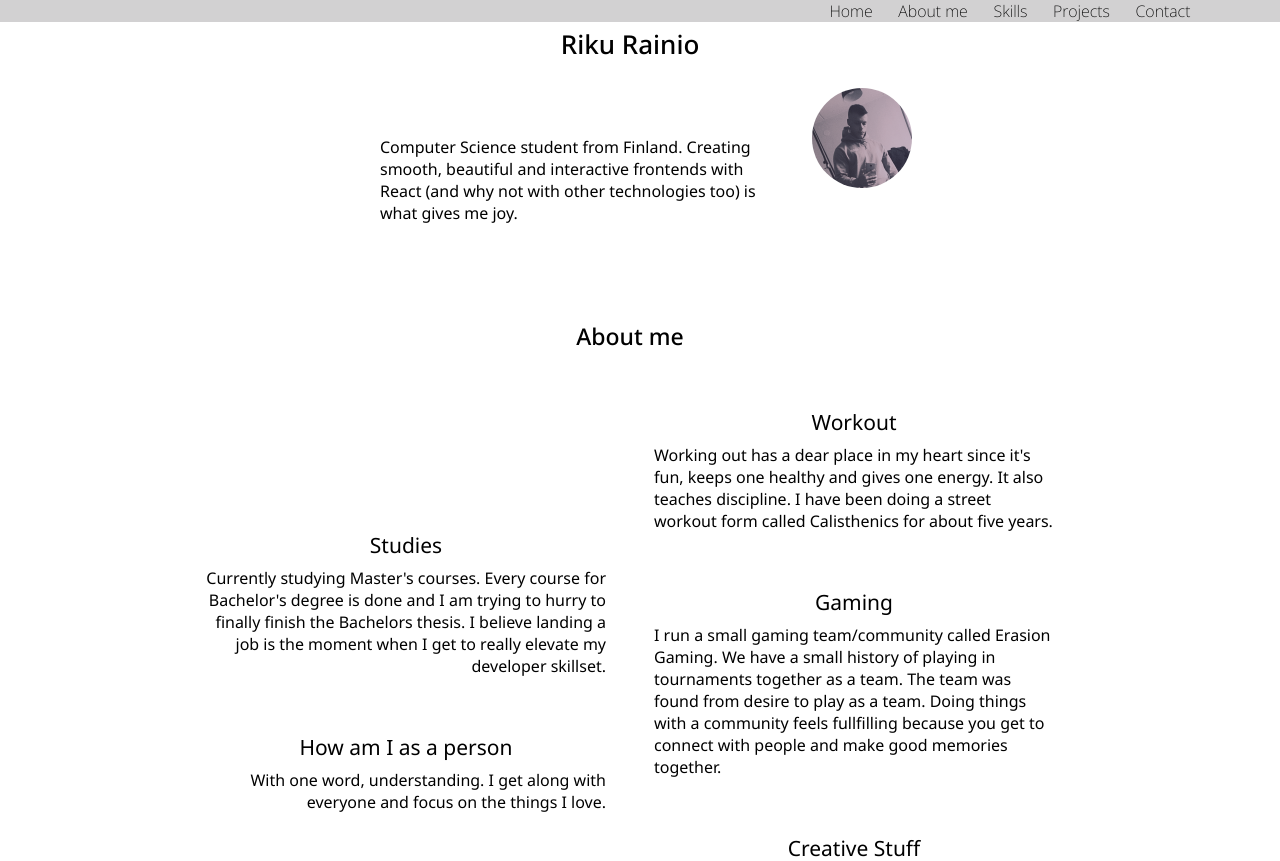
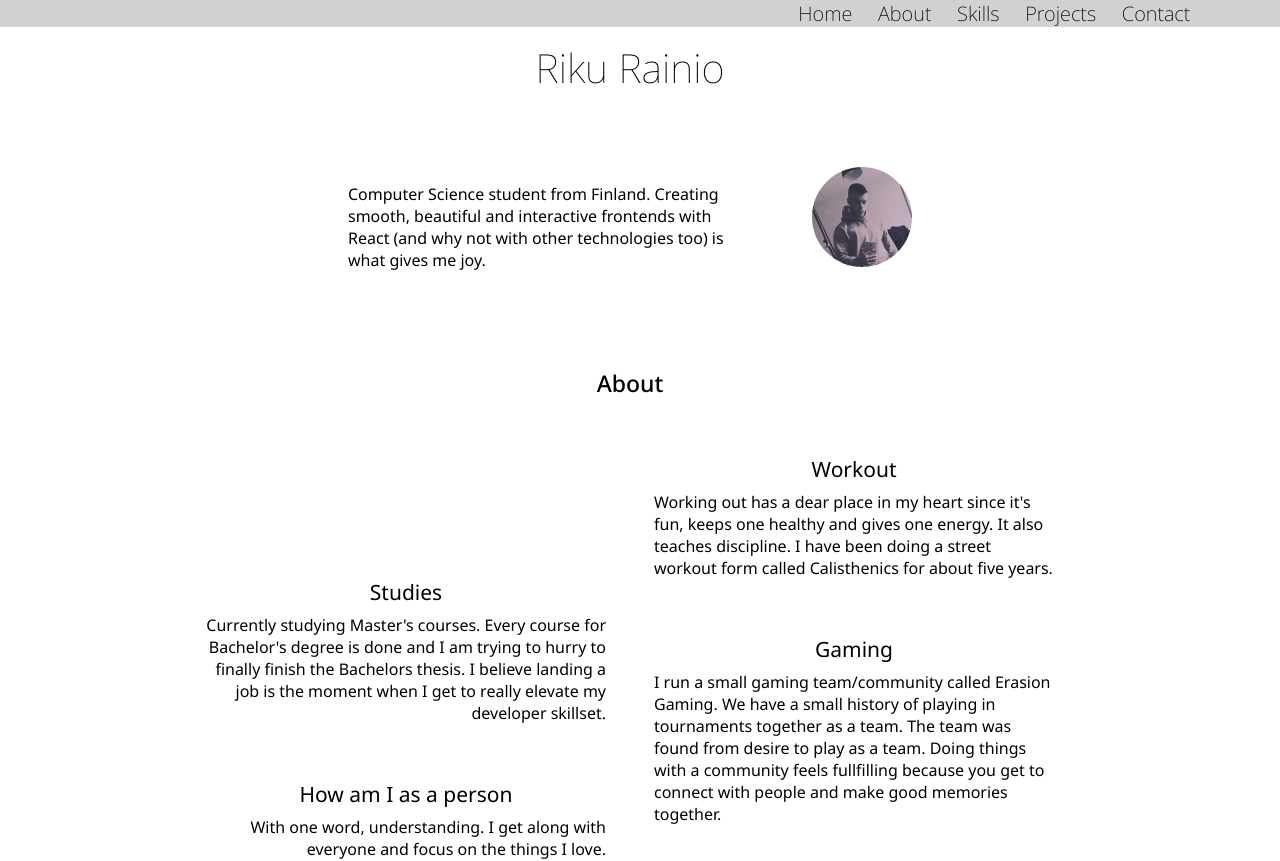
Before and after one commit to rikurainio/rikurainio2, a Next.js app: page / in a window 1280 px wide. Shown: the top 861 px of the page. Built offline with nearby package versions, Linux system fonts and the light colour scheme.

Commit message:
fix navbar responsize font-size

```diff
--- a/components/navbar.js
+++ b/components/navbar.js
@@ -8,7 +8,7 @@ const Navbar = () => {
                     <a href="#top">Home</a>
                 </div>
                 <div className="navbar-item">
-                    <a href='#aboutme'>About me</a>
+                    <a href='#aboutme'>About</a>
                 </div>
                 <div className="navbar-item">
                     <a href='#skills'>Skills</a>
--- a/pages/index.js
+++ b/pages/index.js
@@ -29,7 +29,7 @@ export default function Home() {
           </div>
 
         <div className='container-aboutme' id='aboutme'>
-          <Heading text='About me'/>
+          <Heading text='About'/>
 
           <div className='container-abouts'>
             <div className='container-abouts-right-side'>
--- a/styles/heading.css
+++ b/styles/heading.css
@@ -13,6 +13,6 @@
 
 /* RIKU RAINIO title */
 .heading-name {
-    font-size: 26px;
-    font-weight: 500;
+    font-size: 40px;
+    font-weight: 100;
 }
--- a/styles/navbar.css
+++ b/styles/navbar.css
@@ -31,6 +31,5 @@
     display: flex;
     flex-direction: column;
     justify-content: center;
-
     font-weight: 200;
 }
--- a/styles/styles.css
+++ b/styles/styles.css
@@ -65,6 +65,7 @@ code {
 }
 
 .avatar {
+  padding: 2rem;
   width: 100px;
   height: 100px;
   border-radius: 100px;
@@ -172,6 +173,10 @@ code {
   text-align: center;
 }
 
+.navbar-item {
+  font-size: 20px;
+}
+
 @media only screen and (max-width: 960px) {
   .container-badges, .container-badges2, .logos-languages, .container-abouts, .container-home {
     display: flex;
@@ -188,4 +193,7 @@ code {
     max-width: 170px;
     text-align: center;
   }
+  .navbar-item {
+    font-size: 17px;
+  }
 }
```
